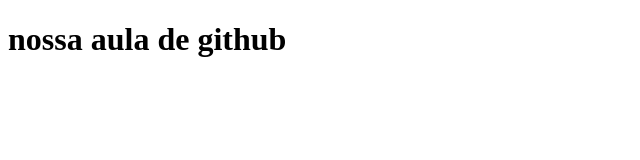
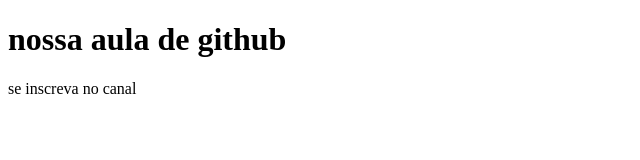
Before and after one commit to brittoking/projetos, a plain HTML site: page index.html in a window 1280 px wide. Shown: the whole page, without its empty margins (0-640 px from the left). Drawn offline with Linux system fonts and the light colour scheme.

Commit message:
funcionou

```diff
--- a/index.html
+++ b/index.html
@@ -7,5 +7,6 @@
 </head>
 <body>
     <h1>nossa aula de github</h1>
+    <p>se inscreva no canal</p>
 </body>
 </html>
```
